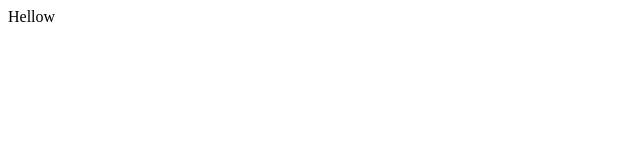
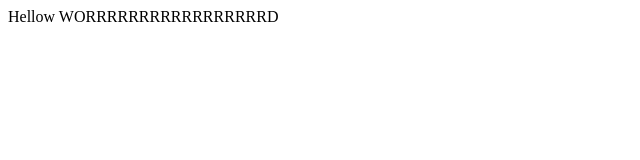
Before and after one commit to gitGudxxxd222/vezbagggg, a plain HTML site: page index.html in a window 1280 px wide. Shown: the whole page, without its empty margins (0-640 px from the left). Drawn offline with Linux system fonts and the light colour scheme.

Commit message:
added WORRRD

```diff
--- a/index.html
+++ b/index.html
@@ -7,7 +7,7 @@
     <title>Document</title>
 </head>
 <body>
-    Hellow
+    Hellow WORRRRRRRRRRRRRRRRRD
     <script src="./script2.js"></script>
 </body>
 </html>
```
